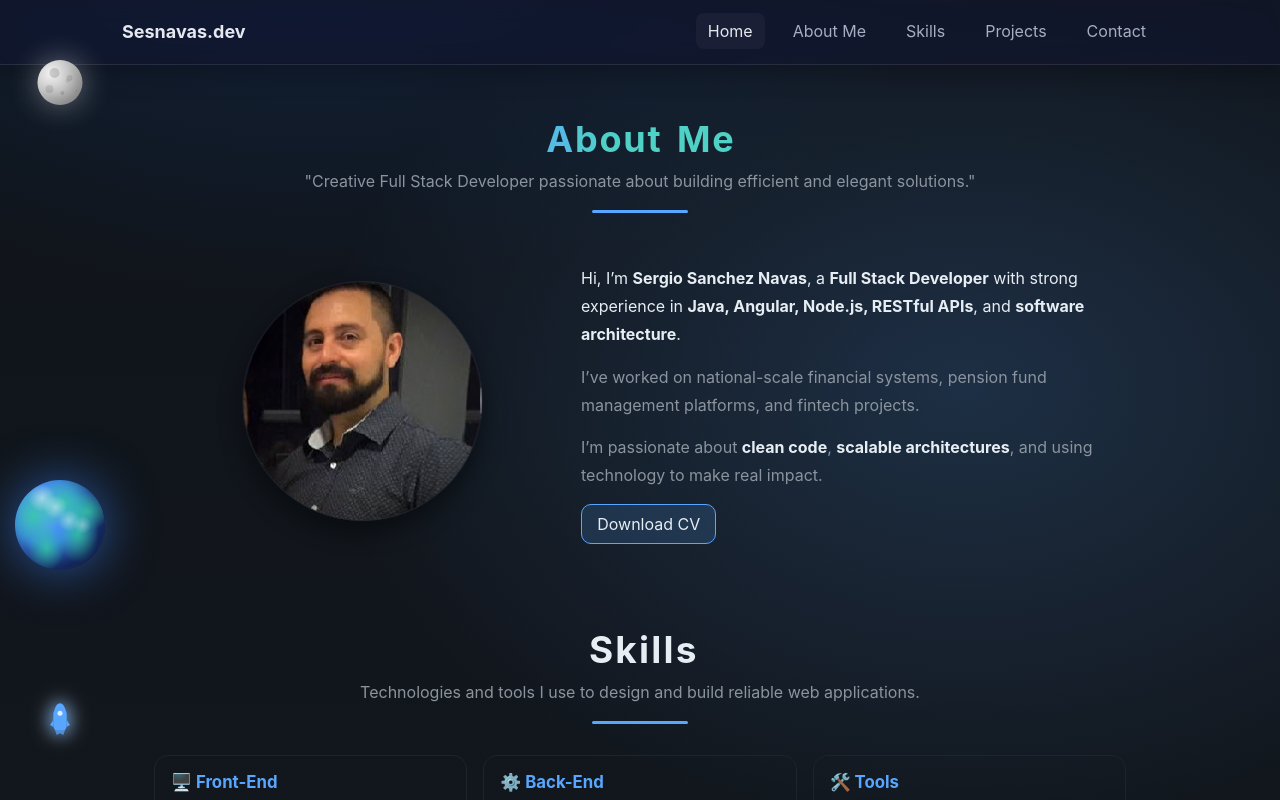
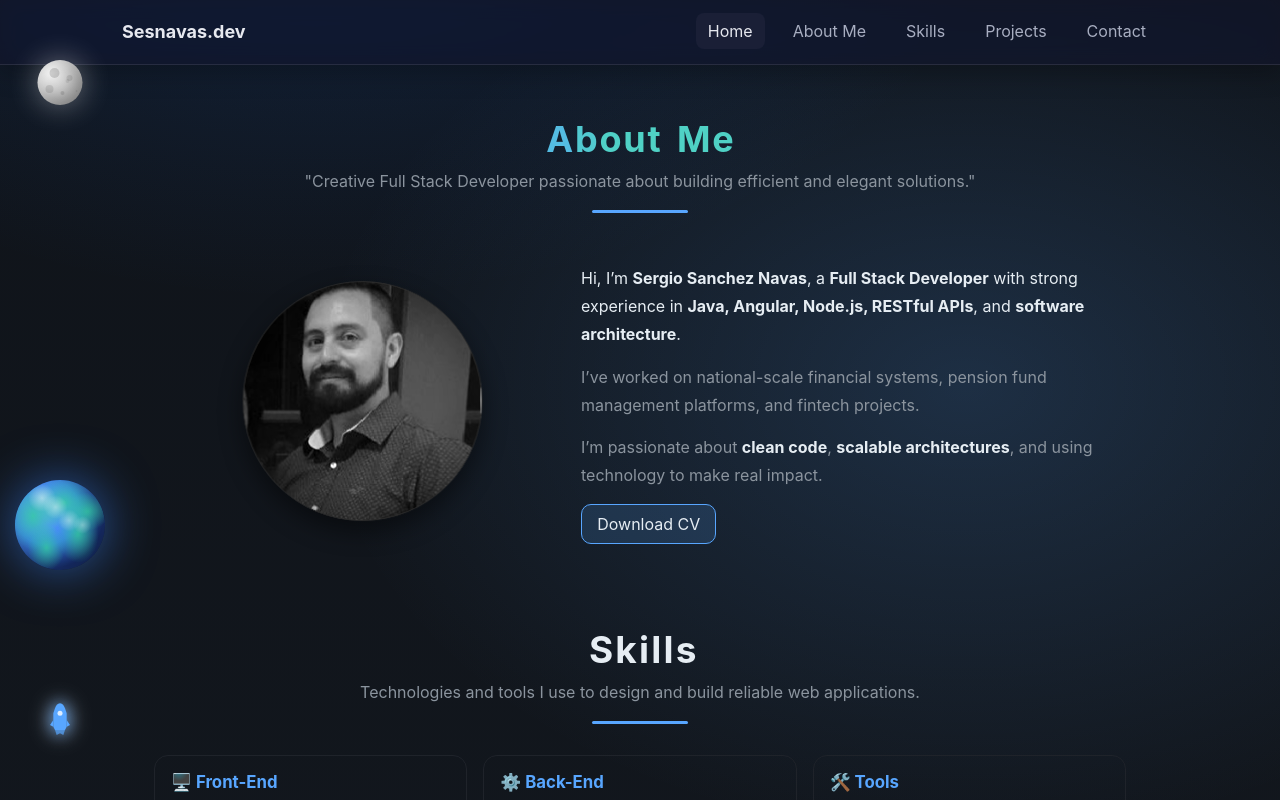
Before and after one commit to sasnavas/portfolio, an Angular app: page / in a window 1280 px wide. In both pictures the pointer is over the element 362 px from the left and 1210 px from the top of the page. Shown: the part 810-1610 px from the top of the page. Built offline with nearby package versions, Linux system fonts and the light colour scheme.

Commit message:
feat: change avatar hover effect from pixelated to black and white

```diff
--- a/src/app/pages/about/about.component.css
+++ b/src/app/pages/about/about.component.css
@@ -122,16 +122,12 @@
 		radial-gradient(70% 60% at 70% 80%, #1f6feb22, transparent 60%),
 		linear-gradient(135deg, #1b2130, #121825);
 	box-shadow: inset 0 0 60px #0006, 0 10px 24px #0007;
-	image-rendering: auto;
-	transition: transform 0.4s ease, image-rendering 0.2s step-end, filter 0.3s ease;
+	transition: transform 0.4s ease, filter 0.3s ease;
 }
 
 .avatar:hover {
 	transform: scale(1.05);
-	image-rendering: pixelated;
-	image-rendering: -moz-crisp-edges;
-	image-rendering: crisp-edges;
-	filter: contrast(1.1) saturate(1.2);
+	filter: grayscale(100%) contrast(1.1) brightness(1.1);
 }
 
 .about-text { color: var(--text); line-height: 1.75; }
```
